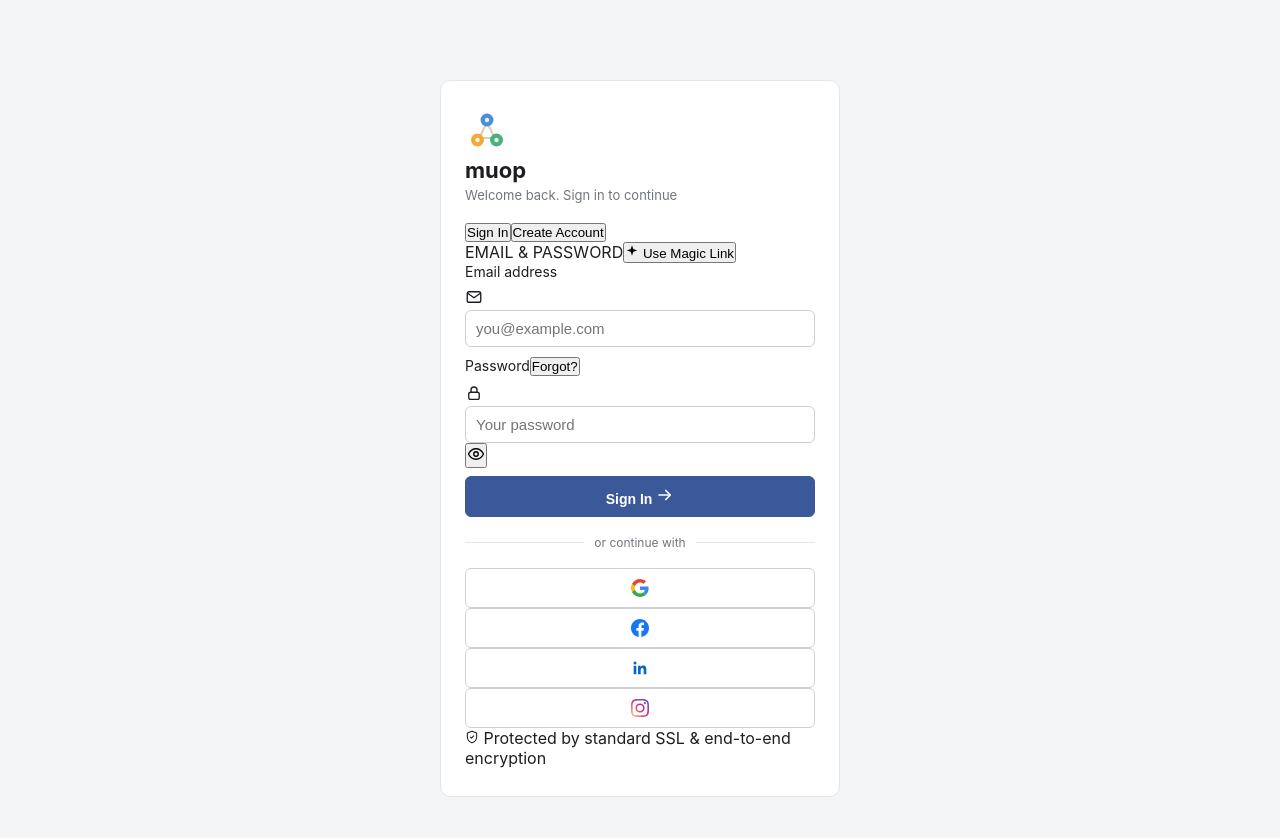
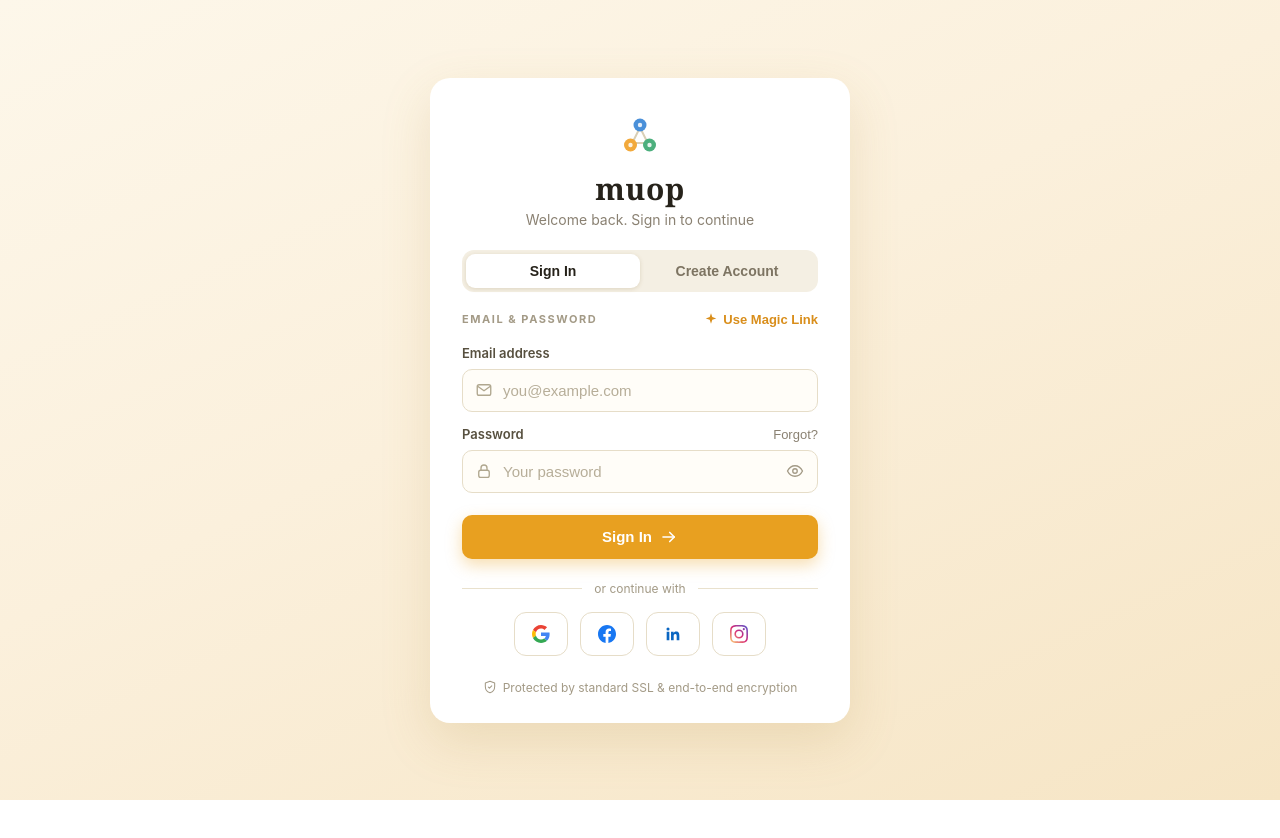
Before and after one commit to JahnaviRmkrn/Airtribe_Team_54, a Next.js app: page /login in a window 1280 px wide. Shown: the top 838 px of the page. After the commit the page ends 800 px from the top, so only its background shows below. Built offline with nearby package versions, Linux system fonts and the light colour scheme.

Commit message:
Restyle login page to muop design
Updated styles for the login page, including layout adjustments, color changes, and new button styles.

```diff
--- a/app/login/login.css
+++ b/app/login/login.css
@@ -1,59 +1,217 @@
 .login-page {
   min-height: 100vh;
   display: flex;
-  align-items: flex-start;
+  align-items: center;
   justify-content: center;
-  background: #f4f5f7;
-  padding: 10vh 16px 48px;
+  padding: 48px 16px;
+  background: linear-gradient(155deg, #fdf7ea 0%, #fbf0dc 45%, #f6e5c5 100%);
   font-family: -apple-system, BlinkMacSystemFont, "Segoe UI", Roboto, sans-serif;
-  color: #1c1e21;
+  color: #26221a;
 }
 .login-card {
-  background: #fff;
-  border: 1px solid #e4e6eb;
+  background: #ffffff;
+  border-radius: 20px;
+  box-shadow: 0 18px 50px rgba(176, 138, 62, 0.18);
+  padding: 36px 32px 28px;
+  width: 100%;
+  max-width: 420px;
+}
+.login-brand { text-align: center; }
+.login-logo-icon { display: inline-block; }
+.login-card h1 {
+  font-family: Georgia, "Times New Roman", serif;
+  font-size: 30px;
+  font-weight: 700;
+  letter-spacing: 0.02em;
+  margin: 6px 0 2px;
+}
+.login-sub { color: #8a8172; font-size: 14px; margin: 0 0 22px; }
+
+/* Sign In / Create Account segmented control */
+.login-tabs {
+  display: flex;
+  background: #f4efe3;
+  border-radius: 12px;
+  padding: 4px;
+  margin-bottom: 20px;
+}
+.login-tabs button {
+  flex: 1;
+  border: 0;
+  background: transparent;
+  padding: 9px 0;
+  font-size: 14px;
+  font-weight: 600;
+  color: #7d7462;
+  border-radius: 9px;
+  cursor: pointer;
+}
+.login-tabs button.active {
+  background: #ffffff;
+  color: #26221a;
+  box-shadow: 0 1px 4px rgba(120, 95, 40, 0.18);
+}
+
+/* EMAIL & PASSWORD / Use Magic Link row */
+.login-labelrow {
+  display: flex;
+  align-items: center;
+  justify-content: space-between;
+  margin-bottom: 14px;
+}
+.login-label {
+  font-size: 11px;
+  font-weight: 700;
+  letter-spacing: 0.14em;
+  color: #a39a86;
+}
+.magic-toggle {
+  display: inline-flex;
+  align-items: center;
+  gap: 5px;
+  border: 0;
+  background: transparent;
+  padding: 0;
+  color: #d98e1b;
+  font-size: 13px;
+  font-weight: 600;
+  cursor: pointer;
+}
+.magic-toggle:hover { color: #b97712; }
+
+.login-form { display: grid; gap: 6px; margin: 0; }
+.field-label { font-size: 13px; font-weight: 600; color: #57503f; margin: 4px 0 2px; }
+.field-labelrow {
+  display: flex;
+  align-items: center;
+  justify-content: space-between;
+  margin-top: 8px;
+}
+.field-labelrow .field-label { margin: 0 0 2px; }
+.forgot-link {
+  border: 0;
+  background: transparent;
+  padding: 0;
+  color: #8a8172;
+  font-size: 13px;
+  cursor: pointer;
+}
+.forgot-link:hover:not(:disabled) { color: #d98e1b; }
+.forgot-link:disabled { opacity: 0.6; cursor: default; }
+
+.field { position: relative; }
+.field > svg {
+  position: absolute;
+  left: 13px;
+  top: 50%;
+  transform: translateY(-50%);
+  color: #b0a78f;
+  pointer-events: none;
+}
+.login-card input {
+  width: 100%;
+  padding: 12px 40px 12px 40px;
+  border: 1px solid #e6ddc8;
   border-radius: 10px;
-  padding: 28px 24px;
+  font-size: 15px;
+  background: #fffdf8;
+  color: #26221a;
+  outline: none;
+}
+.login-card input:focus {
+  border-color: #e8a020;
+  box-shadow: 0 0 0 3px rgba(232, 160, 32, 0.18);
+}
+.login-card input::placeholder { color: #b7ae99; }
+.eye-btn {
+  position: absolute;
+  right: 8px;
+  top: 50%;
+  transform: translateY(-50%);
+  display: inline-flex;
+  border: 0;
+  background: transparent;
+  padding: 6px;
+  color: #a39a86;
+  cursor: pointer;
+}
+.eye-btn:hover { color: #6e6653; }
+
+.btn-primary {
+  margin-top: 16px;
+  display: flex;
+  align-items: center;
+  justify-content: center;
+  gap: 8px;
   width: 100%;
-  max-width: 400px;
+  padding: 13px 16px;
+  border: 0;
+  border-radius: 10px;
+  background: #e8a020;
+  color: #ffffff;
+  font-size: 15px;
+  font-weight: 700;
+  cursor: pointer;
+  box-shadow: 0 6px 16px rgba(232, 160, 32, 0.35);
 }
-.login-card h1 { font-size: 22px; margin: 0 0 4px; }
-.login-sub { color: #71767d; font-size: 13px; margin: 0 0 18px; }
-.social-stack { display: grid; gap: 10px; }
+.btn-primary:hover:not(:disabled) { background: #d18f1a; }
+.btn-primary:disabled { opacity: 0.65; cursor: default; }
+
+.login-divider {
+  display: flex;
+  align-items: center;
+  gap: 12px;
+  color: #a39a86;
+  font-size: 12px;
+  margin: 22px 0 16px;
+}
+.login-divider::before, .login-divider::after {
+  content: "";
+  flex: 1;
+  border-top: 1px solid #e9e1cd;
+}
+
+.social-row { display: flex; justify-content: center; gap: 12px; }
 .social-btn {
-  display: flex; align-items: center; justify-content: center; gap: 10px;
-  width: 100%; padding: 10px 14px;
-  border: 1px solid #ccd0d5; border-radius: 6px; background: #fff;
-  font-size: 14px; font-weight: 600; color: #1c1e21; cursor: pointer;
+  display: flex;
+  align-items: center;
+  justify-content: center;
+  width: 54px;
+  height: 44px;
+  border: 1px solid #e6ddc8;
+  border-radius: 12px;
+  background: #ffffff;
+  cursor: pointer;
 }
-.social-btn:hover:not(:disabled) { background: #f7f8fa; }
+.social-btn:hover:not(:disabled) { background: #fdf6e9; border-color: #e8a020; }
 .social-btn:disabled { opacity: 0.6; cursor: default; }
 .social-btn svg { flex-shrink: 0; }
-.login-divider {
-  display: flex; align-items: center; gap: 10px;
-  color: #71767d; font-size: 12px; margin: 18px 0;
+.social-spinner {
+  width: 16px;
+  height: 16px;
+  border: 2px solid #e6ddc8;
+  border-top-color: #e8a020;
+  border-radius: 50%;
+  animation: login-spin 0.8s linear infinite;
 }
-.login-divider::before, .login-divider::after {
-  content: ""; flex: 1; border-top: 1px solid #e4e6eb;
+@keyframes login-spin { to { transform: rotate(360deg); } }
+
+.login-footer {
+  display: flex;
+  align-items: center;
+  justify-content: center;
+  gap: 6px;
+  color: #a39a86;
+  font-size: 12px;
+  margin: 24px 0 0;
 }
-.login-form { display: grid; gap: 8px; margin: 0; }
-.login-form label { font-size: 14px; margin: 0; }
-.login-card input {
-  width: 100%; padding: 9px 10px; border: 1px solid #ccd0d5;
-  border-radius: 6px; font-size: 15px; background: #fff;
+.login-msg { font-size: 14px; margin: 14px 0 0; text-align: center; }
+.login-msg.error { color: #c0392b; }
+.login-msg.info { color: #2e7d32; }
+
+@media (max-width: 640px) {
+  .login-page { padding: 24px 12px; align-items: flex-start; }
+  .login-card { padding: 28px 20px 22px; border-radius: 16px; }
+  .login-card h1 { font-size: 26px; }
+  .social-btn { width: 48px; height: 42px; }
 }
-.btn-primary {
-  padding: 9px 14px; border: 1px solid #3b5998; border-radius: 6px;
-  background: #3b5998; color: #fff; font-size: 14px; font-weight: 600; cursor: pointer;
-}
-.btn-primary:disabled { opacity: 0.6; cursor: default; }
-.btn-secondary {
-  padding: 9px 14px; border: 1px solid #ccd0d5; border-radius: 6px;
-  background: #fff; font-size: 14px; cursor: pointer;
-}
-.btn-secondary:disabled { opacity: 0.6; cursor: default; }
-.login-msg { font-size: 14px; margin: 12px 0 0; }
-.login-msg.error { color: #c00; }
-.login-msg.info { color: #175d17; }
-@media (max-width: 640px) {
-  .login-page { padding-top: 8vh; }
-}
```
